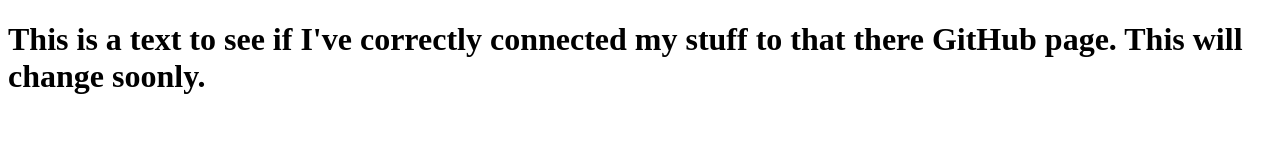
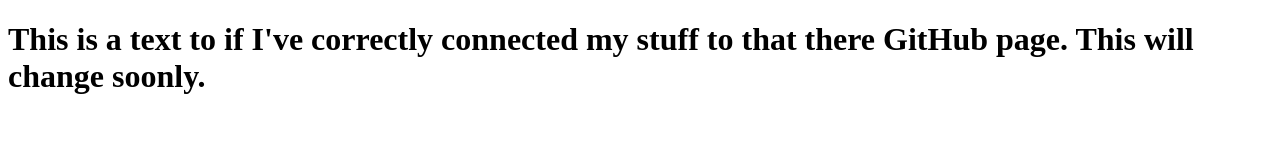
Before and after one commit to Orbw33vr/Orbw33vr_calc, a plain HTML site: page index.html in a window 1280 px wide. Drawn offline with Linux system fonts and the light colour scheme.

```diff
--- a/index.html
+++ b/index.html
@@ -7,6 +7,6 @@
   <title>Orbw33vr Calculators</title>
 </head>
 <body>
-  <h1>This is a text to see if I've correctly connected my stuff to that there GitHub page. This will change soonly.</h1>
+  <h1>This is a text to if I've correctly connected my stuff to that there GitHub page. This will change soonly.</h1>
 </body>
 </html>
```
